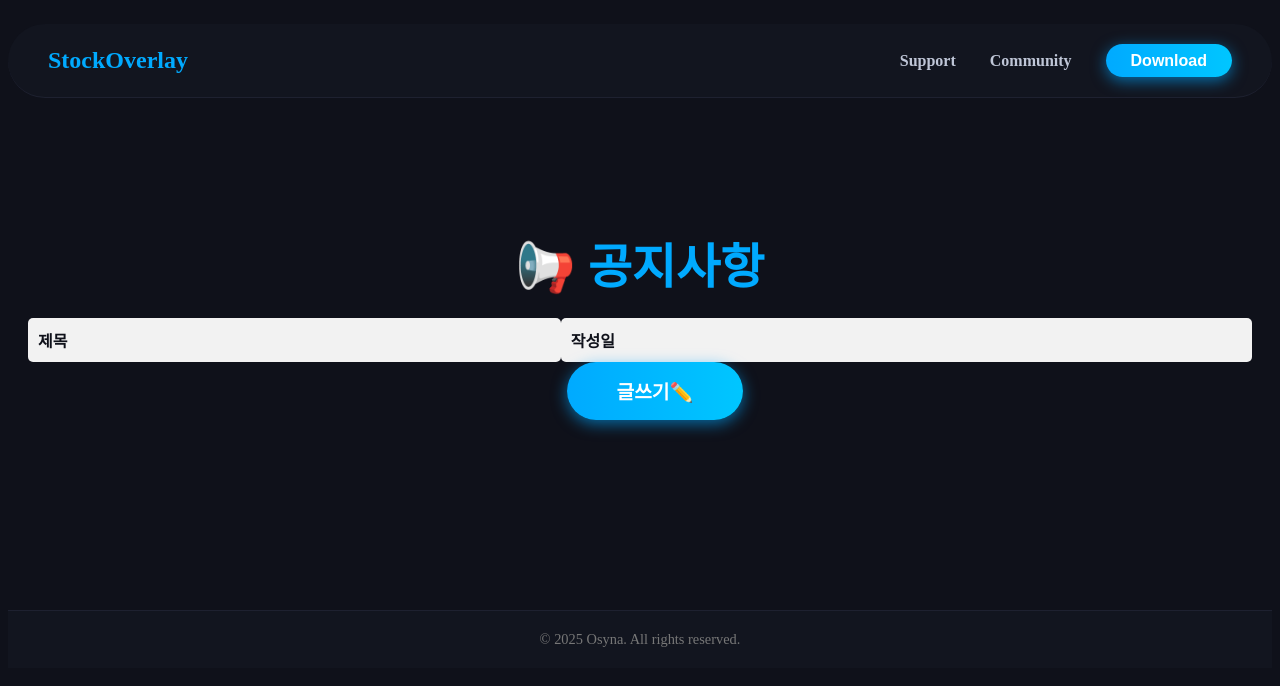
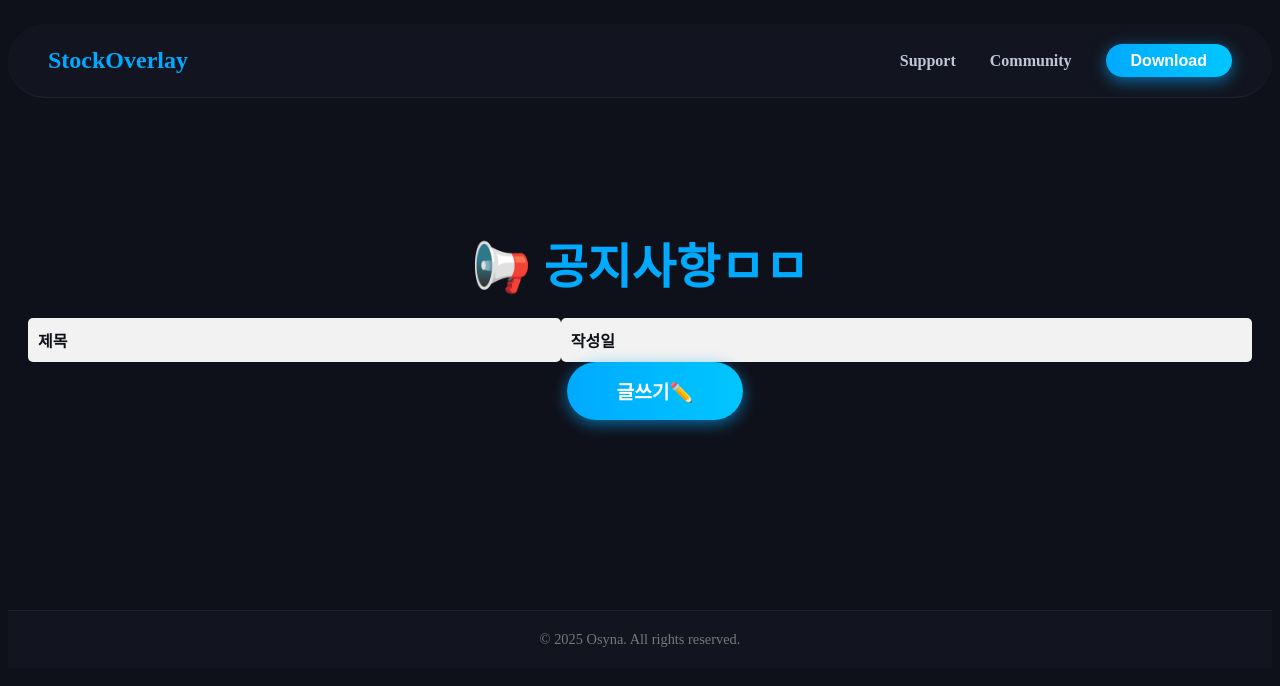
Before and after one commit to lggnor1/StockOverlay, a React app: page community/notice/index.html in a window 1280 px wide. Built offline with nearby package versions, Linux system fonts and the light colour scheme; no server answers.

Commit message:
Update index.html

```diff
--- a/community/notice/index.html
+++ b/community/notice/index.html
@@ -19,7 +19,7 @@
     </header>
 
     <div class="intro">
-        <h1>📢 공지사항</h1>
+        <h1>📢 공지사항ㅁㅁ</h1>
 
         <table id="noticeTable">
             <thead>
```
